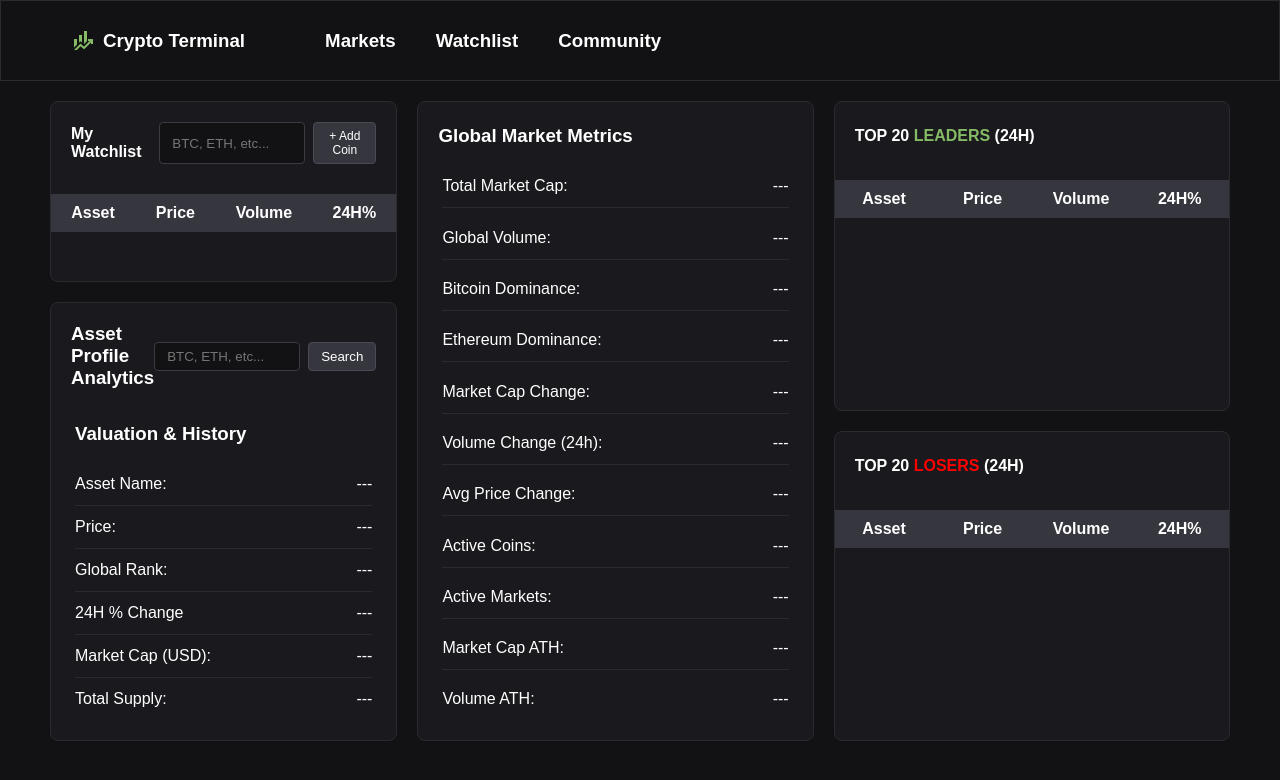
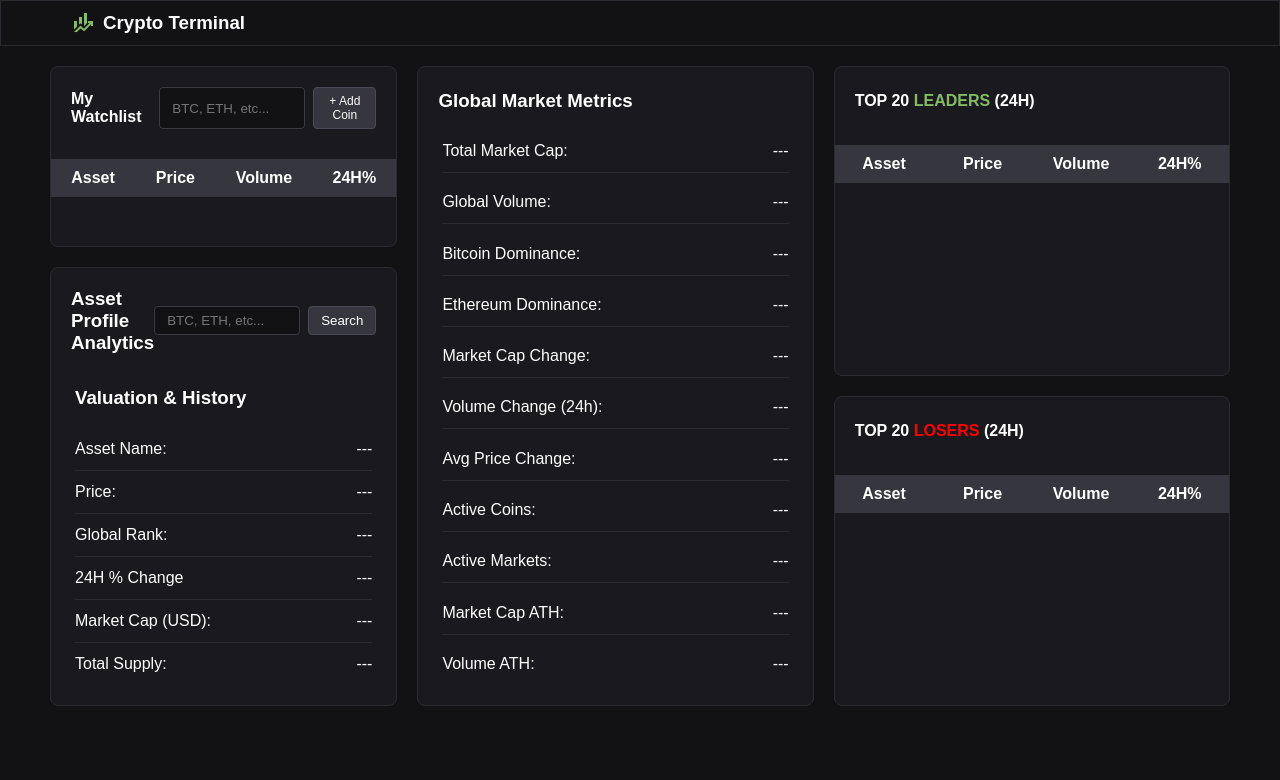
Before and after one commit to ConnorArretche/sdi-project-1, a website: page index.html in a window 1280 px wide. Drawn offline with nearby package versions, Linux system fonts and the light colour scheme; no server answers.

Commit message:
fixed header, took out elements at top that were not being used

```diff
--- a/index.html
+++ b/index.html
@@ -15,9 +15,6 @@
             <span class="material-symbols-outlined">finance_mode</span>
             <h3 id="name">Crypto Terminal</h3>
         </div>
-        <h3>Markets</h3>
-        <h3>Watchlist</h3>
-        <h3>Community</h3>
     </header>
 
     <div id="table-container">
```
